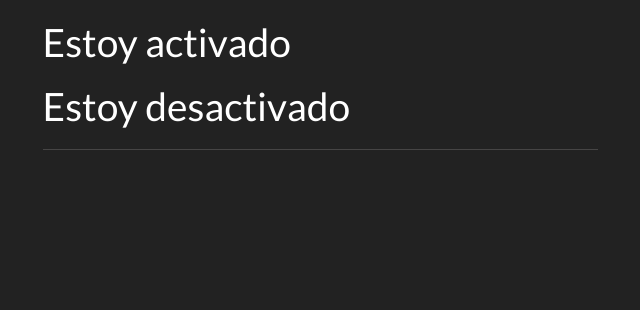
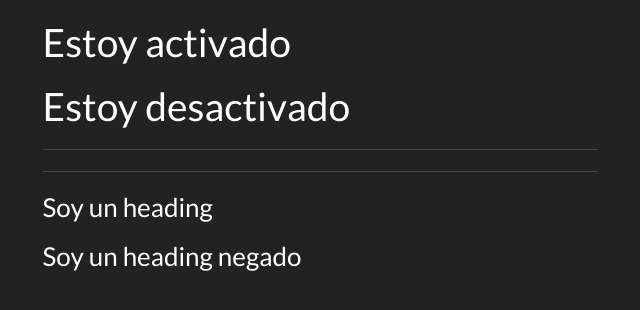
Before and after one commit to felixacdc/vue.js_esencial, a plain HTML site: page 07/index.html in a window 1280 px wide. Shown: the whole page, without its empty margins (320-960 px from the left). Drawn offline with nearby package versions, Linux system fonts and the light colour scheme.

Commit message:
[modify] Aprende Vue.js esencial #7 - Renderizado condicional

```diff
--- a/07/index.html
+++ b/07/index.html
@@ -34,6 +34,9 @@
                     cillum dolore eu fugiat nulla pariatur. Excepteur sint occaecat cupidatat non
                     proident, sunt in culpa qui officia deserunt mollit anim id est laborum.</p>
                 </template>
+                <hr>
+                <h3 v-show="activado">Soy un heading</h3>
+                <h3 v-show="!activado">Soy un heading negado</h3>
             </div>
         </div>
     </div>
```
